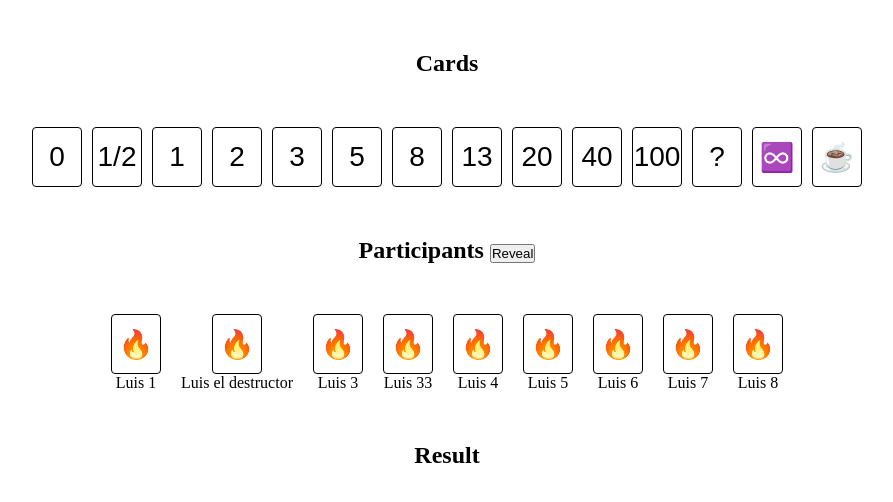
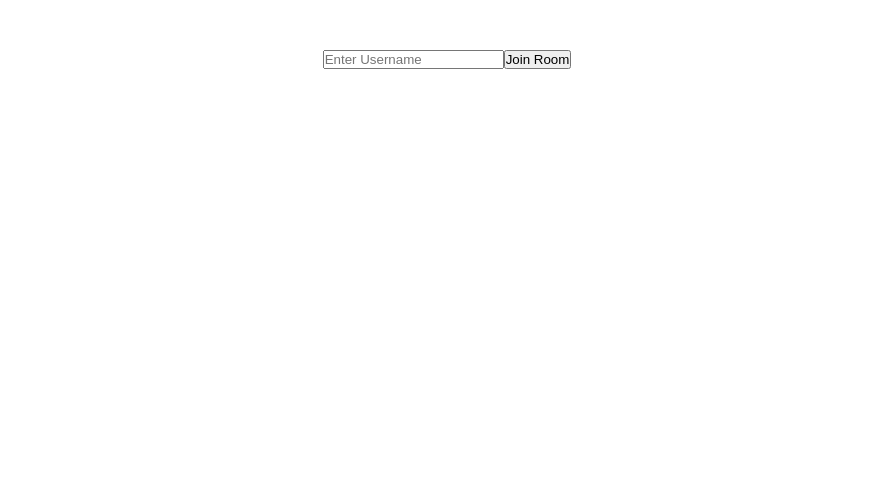
Before and after one commit to emorenocode/pokercrum, an Angular app: page /1 in a window 1280 px wide. Shown: the top 502 px of the page, without its empty margins (193-1086 px from the left). Built offline with nearby package versions, Linux system fonts and the light colour scheme.

Commit message:
Refactor home and room components: update routing, enhance form handling, and improve UI layout

```diff
--- a/src/app/app.config.ts
+++ b/src/app/app.config.ts
@@ -1,5 +1,9 @@
-import { ApplicationConfig, provideBrowserGlobalErrorListeners, provideZonelessChangeDetection } from '@angular/core';
-import { provideRouter } from '@angular/router';
+import {
+  ApplicationConfig,
+  provideBrowserGlobalErrorListeners,
+  provideZonelessChangeDetection,
+} from '@angular/core';
+import { provideRouter, withComponentInputBinding } from '@angular/router';
 
 import { routes } from './app.routes';
 
@@ -7,6 +11,6 @@ export const appConfig: ApplicationConfig = {
   providers: [
     provideBrowserGlobalErrorListeners(),
     provideZonelessChangeDetection(),
-    provideRouter(routes)
-  ]
+    provideRouter(routes, withComponentInputBinding()),
+  ],
 };
--- a/src/app/app.routes.ts
+++ b/src/app/app.routes.ts
@@ -2,7 +2,7 @@ import { Routes } from '@angular/router';
 
 export const routes: Routes = [
   {
-    path: ':id',
+    path: ':roomCode',
     loadComponent: () => import('./pages/room/room-page').then((c) => c.RoomPage),
   },
   {
--- a/src/app/pages/home/home-page.css
+++ b/src/app/pages/home/home-page.css
@@ -0,0 +1,25 @@
+main {
+  display: flex;
+  flex-direction: column;
+  justify-content: center;
+  align-items: center;
+}
+
+.join-room {
+  display: flex;
+  justify-content: center;
+}
+
+input,
+button {
+  font-size: 24px;
+  padding: 5px;
+}
+
+p {
+  padding: 25px 5px;
+}
+
+span {
+  color: rgb(254, 79, 79);
+}
--- a/src/app/pages/home/home-page.html
+++ b/src/app/pages/home/home-page.html
@@ -1,9 +1,13 @@
-<div>
-  <input type="text" placeholder="Enter room code" />
-  <button>Join Room</button>
-</div>
-<p>----- or -----</p>
-<div>
-  <input type="text" placeholder="Enter Username" />
-  <button (click)="onCreateRoom()">Create Room</button>
-</div>
+<main>
+  <h1>PokerCrum</h1>
+  <p>Create a new room and start estimating with your team</p>
+  <div>
+    <input type="text" name="username" placeholder="Enter Username" [formControl]="username" />
+    <button (click)="onCreateRoom()">Create Room</button>
+    @if (username.touched && username.invalid) {
+    <div>
+      <span>username is required</span>
+    </div>
+    }
+  </div>
+</main>
--- a/src/app/pages/home/home-page.ts
+++ b/src/app/pages/home/home-page.ts
@@ -1,22 +1,41 @@
-import { Component, inject } from '@angular/core';
+import { Component, inject, signal } from '@angular/core';
 import { RoomService } from '../room/room-service';
 import { Router } from '@angular/router';
+import { FormControl, ReactiveFormsModule, Validators } from '@angular/forms';
 
 @Component({
   selector: 'app-home',
-  imports: [],
+  imports: [ReactiveFormsModule],
   templateUrl: './home-page.html',
   styleUrl: './home-page.css',
 })
 export class HomePage {
   private readonly roomService = inject(RoomService);
   private readonly router = inject(Router);
+  public readonly roomCode = new FormControl<string | null>(null, Validators.required);
+  public readonly username = new FormControl<string | null>(null, Validators.required);
+  public readonly isCreatingRoom = signal(false);
 
   onCreateRoom() {
-    this.roomService.createRoom().subscribe({
+    if (this.isCreatingRoom()) return;
+
+    this.isCreatingRoom.set(true);
+
+    const username = this.username.value ?? '';
+    if (this.username.invalid || username.trim() === '') {
+      this.username.reset();
+      this.username.markAllAsTouched();
+      return;
+    }
+
+    this.roomService.createRoom(username).subscribe({
       next: (room) => {
         this.router.navigate(['/', room]);
       },
     });
   }
+
+  onJoinRoom() {
+    throw new Error('Method not implemented.');
+  }
 }
--- a/src/app/pages/room/room-page.css
+++ b/src/app/pages/room/room-page.css
@@ -103,3 +103,8 @@ section {
   gap: 50px;
   margin-bottom: 50px;
 }
+
+.join-room {
+  display: flex;
+  justify-content: center;
+}
--- a/src/app/pages/room/room-page.html
+++ b/src/app/pages/room/room-page.html
@@ -1,3 +1,6 @@
+<!-- <pre>{{ user() | json }}</pre> -->
+
+@if (user()) {
 <section>
   <h2>Cards</h2>
   <div class="card-list">
@@ -22,7 +25,7 @@
 
 <section class="participants">
   <h2>
-    Participants @if (user.role === 'admin') { @if (showCards()) {
+    Participants @if (user()?.role === 'admin') { @if (showCards()) {
     <button (click)="onResetCards()">Reset</button>
     } @else {
     <button (click)="onShowCards()">Reveal</button>
@@ -33,7 +36,7 @@
     <div class="user">
       <div class="card disabled" [class.flipped]="showCards()">
         <div class="card__inner">
-          <div class="card__front">🔥</div>
+          <div class="card__front">{{ participant.card?.value ? '🔥' : '' }}</div>
           <div class="card__back">{{ participant.card?.value }}</div>
         </div>
       </div>
@@ -59,3 +62,12 @@
     } }
   </div>
 </section>
+} @else {
+<div class="join-room">
+  <input type="text" name="username" placeholder="Enter Username" [formControl]="username" />
+  <button (click)="onJoinRoom()">Join Room</button>
+  @if (username.touched && username.invalid) {
+  <div>username is required</div>
+  }
+</div>
+}
--- a/src/app/pages/room/room-page.ts
+++ b/src/app/pages/room/room-page.ts
@@ -1,11 +1,14 @@
-import { Component, signal } from '@angular/core';
+import { Component, inject, input, OnInit, signal } from '@angular/core';
+import { RoomService } from './room-service';
+import { JsonPipe } from '@angular/common';
+import { FormControl, ReactiveFormsModule } from '@angular/forms';
 
 interface Card {
   value: string;
   label: string;
 }
 
-interface User {
+export interface User {
   id: string;
   username: string;
   role: 'admin' | 'user';
@@ -22,11 +25,13 @@ export function countCards(list: User[]): Record<string, number> {
 
 @Component({
   selector: 'app-room',
-  imports: [],
+  imports: [JsonPipe, ReactiveFormsModule],
   templateUrl: './room-page.html',
   styleUrl: './room-page.css',
 })
-export class RoomPage {
+export class RoomPage implements OnInit {
+  username = new FormControl();
+  private readonly roomService = inject(RoomService);
   public cards = signal<Card[]>([
     { value: '0', label: '' },
     { value: '1/2', label: 'Tarea muy pequeña' },
@@ -43,7 +48,40 @@ export class RoomPage {
     { value: '♾️', label: 'Tarea enorme' },
     { value: '☕️', label: 'Hora de una pause' },
   ]);
-  public participants = signal<User[]>([
+  public participants = signal<User[]>([]);
+  public cardSelected: any;
+  public user = this.roomService.currentUser;
+  public readonly showCards = signal(false);
+  public result!: Record<string, number>;
+  public cardResult = signal<Card[]>([]);
+  roomCode = input();
+
+  ngOnInit(): void {
+    this.checkUser();
+  }
+
+  checkUser() {
+    const roomStored = localStorage.getItem('pokercrum');
+    if (roomStored) {
+      const state = JSON.parse(roomStored);
+      if (state.room === this.roomCode()) {
+        this.user = signal(state.user);
+      }
+    }
+  }
+
+  onJoinRoom() {
+    const username = this.username.value ?? '';
+    if (this.username.invalid || username.trim() === '') {
+      this.username.reset();
+      this.username.markAllAsTouched();
+      return;
+    }
+
+    console.log('RoomCode ', this.roomCode());
+
+    setTimeout(() => {
+      this.participants.set([
         {
           id: 'asdf1',
           username: 'Luis 1',
@@ -51,10 +89,9 @@ export class RoomPage {
           card: { value: '1', label: '1' },
         },
         {
-      id: 'asdf2',
+          id: '1234',
           username: 'Luis el destructor',
           role: 'user',
-      card: { value: '1', label: '1' },
         },
         {
           id: 'asdf3',
@@ -99,15 +136,10 @@ export class RoomPage {
           card: { value: '☕️', label: '☕️' },
         },
       ]);
-  public cardSelected: any;
-  public user: User = {
-    id: 'asdfasdf',
-    username: 'Enrique',
-    role: 'admin',
-  };
-  public readonly showCards = signal(false);
-  public result!: Record<string, number>;
-  public cardResult = signal<Card[]>([]);
+    }, 3000);
+
+    // this.roomService.joinRoom;
+  }
 
   onShowCards() {
     this.showCards.set(true);
--- a/src/app/pages/room/room-service.ts
+++ b/src/app/pages/room/room-service.ts
@@ -1,12 +1,33 @@
-import { Injectable } from '@angular/core';
+import { Injectable, signal } from '@angular/core';
 import { map, timer } from 'rxjs';
+import { User } from './room-page';
+import { nanoid } from 'nanoid';
 
 @Injectable({
   providedIn: 'root',
 })
 export class RoomService {
-  createRoom() {
-    const newRoom = new Date().getTime();
+  _currentUser = signal<User | null>(null);
+
+  get currentUser() {
+    return this._currentUser;
+  }
+
+  createRoom(username: string) {
+    this._currentUser.set({
+      username,
+      id: nanoid(),
+      role: 'admin',
+    });
+    const newRoom = nanoid();
+    localStorage.setItem('pokercrum', JSON.stringify({ room: newRoom, user: this.currentUser() }));
+
     return timer(1000).pipe(map(() => newRoom));
   }
+
+  getParticipants() {}
+
+  joinRoom(user: User, room: string) {
+    return timer(2000).pipe(map(() => user));
+  }
 }
```
Lines whose indentation alone changed are shown as unchanged.
